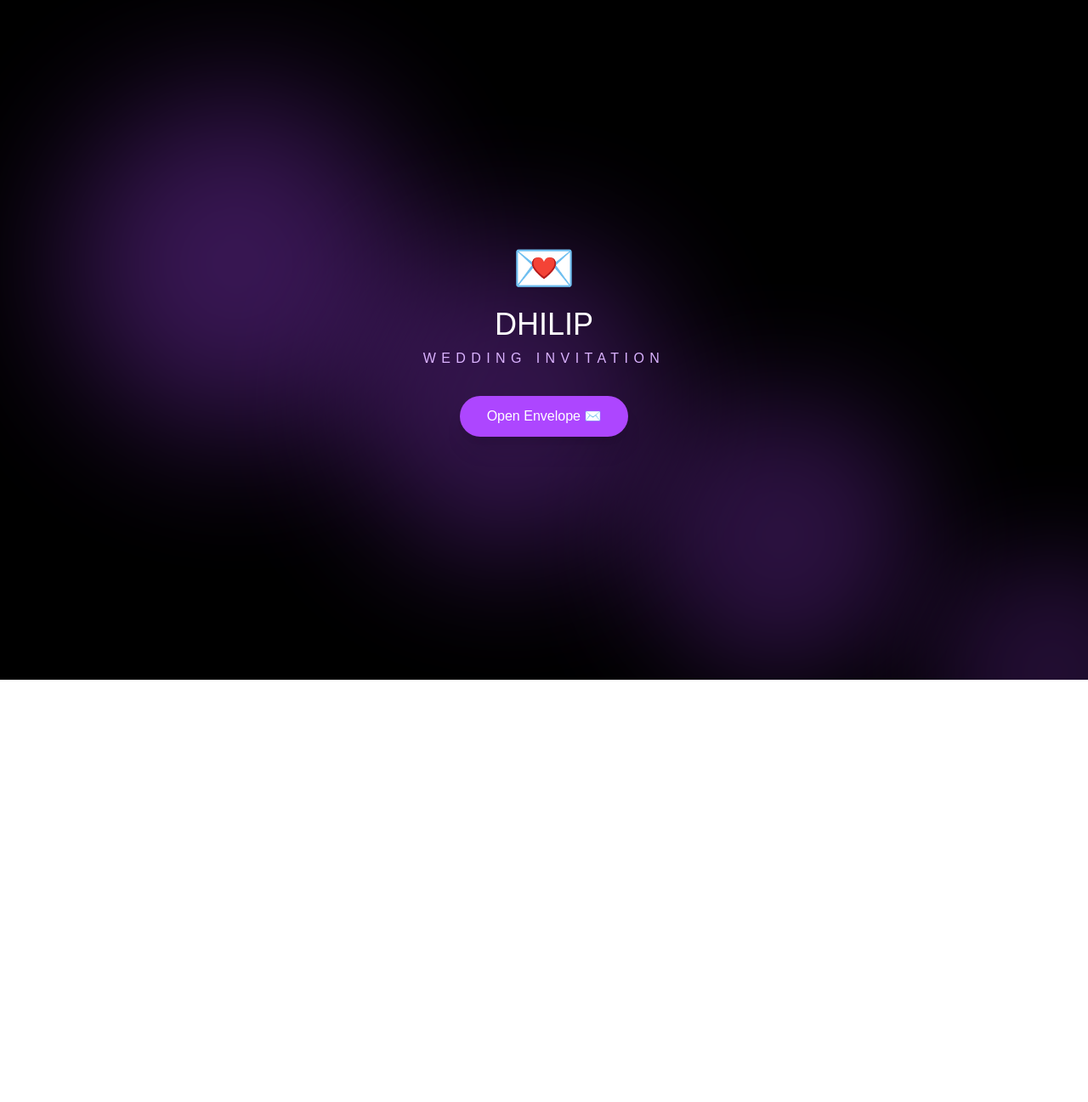
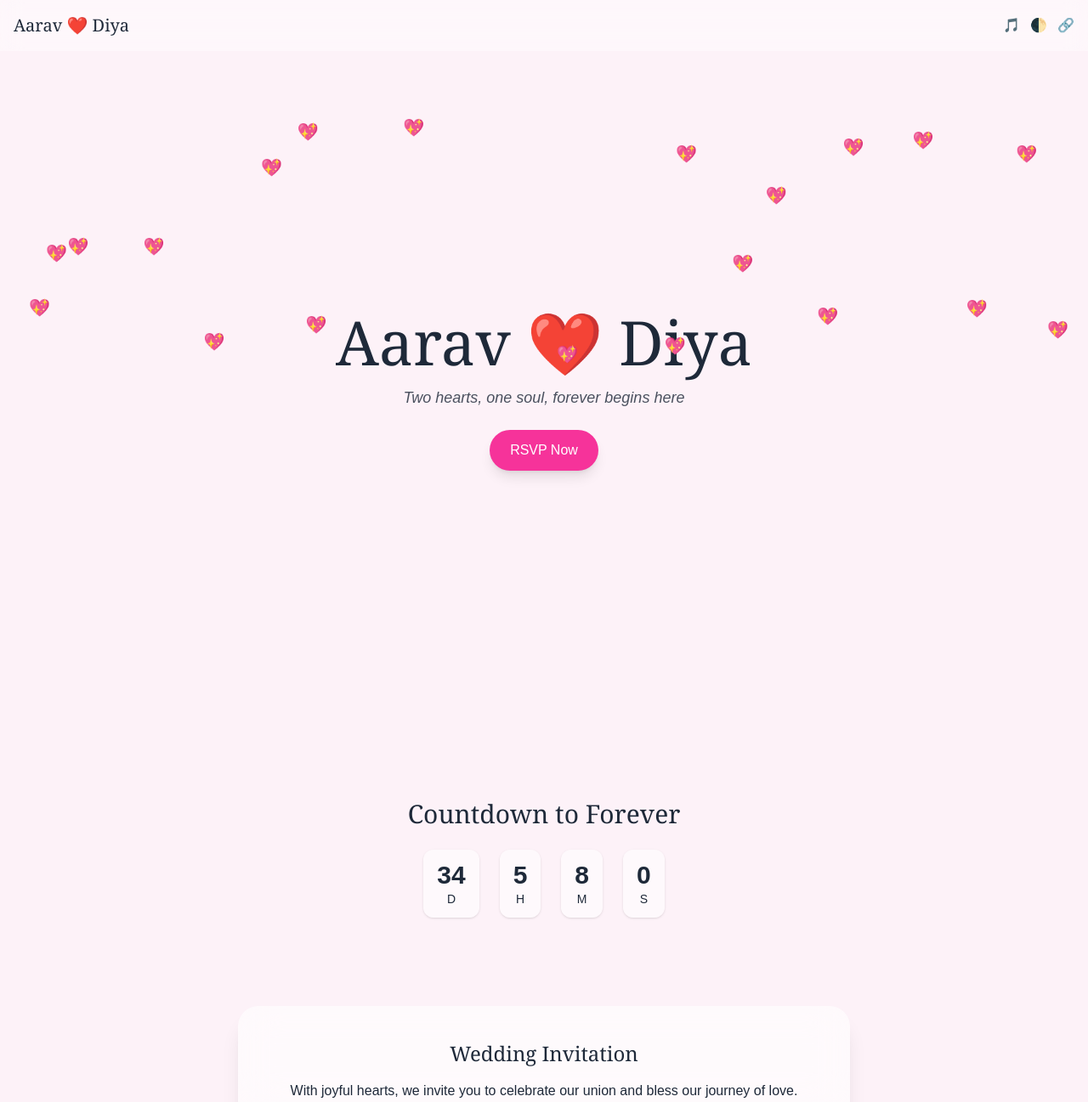
Before and after one commit to zearn-app/zshop, a Next.js app: page /wedding in a window 1280 px wide. Shown: the top 1297 px of the page at 85% size. Before the commit the page ends 800 px from the top, so only its background shows below. Built offline with nearby package versions, Linux system fonts and the light colour scheme.

Commit message:
Update page.tsx

```diff
--- a/app/wedding/page.tsx
+++ b/app/wedding/page.tsx
@@ -1,288 +1,238 @@
 "use client";
 
-import React, { useState, useEffect, useRef } from "react";
-import { motion, AnimatePresence, Variants } from "framer-motion";
+import React, { useEffect, useRef, useState } from "react";
+import { motion, AnimatePresence } from "framer-motion";
 
-// --- CONFIG ---
+// ---------------- CONFIG ----------------
 const weddingDate = new Date("2026-05-20T10:00:00");
 
-const quotes = [
-  "Two hearts, one soul 💜",
-  "A journey of love begins 💍",
-  "Together forever ♾️",
-  "Love brought us here 💖",
-  "Forever starts with you ✨",
+const couple = {
+  bride: "Diya",
+  groom: "Aarav",
+};
+
+const gallery = [
+  "/w1.jpg",
+  "/w2.jpg",
+  "/w3.jpg",
+  "/w4.jpg",
 ];
 
-const MUSIC_URL = "/anba-va-en-anba-va.mp3";
+const timeline = [
+  { title: "We Met", desc: "A beautiful coincidence turned destiny." },
+  { title: "First Talk", desc: "Endless conversations began." },
+  { title: "Love Grew", desc: "Every moment became special." },
+  { title: "Forever", desc: "Now we begin our forever." },
+];
 
-// --- ANIMATIONS ---
-const fadeContainer: Variants = {
-  hidden: { opacity: 0 },
-  visible: { opacity: 1, transition: { staggerChildren: 0.2 } },
+// ---------------- UTIL ----------------
+function getTimeLeft() {
+  const diff = weddingDate.getTime() - Date.now();
+  return {
+    d: Math.max(0, Math.floor(diff / (1000 * 60 * 60 * 24))),
+    h: Math.max(0, Math.floor((diff / (1000 * 60 * 60)) % 24)),
+    m: Math.max(0, Math.floor((diff / (1000 * 60)) % 60)),
+    s: Math.max(0, Math.floor((diff / 1000) % 60)),
   };
-
-// --- CINEMATIC INTRO ---
-function CinematicIntro({ onEnter }: { onEnter: () => void }) {
-  return (
-    <motion.div
-      className="fixed inset-0 z-[100] bg-black flex items-center justify-center overflow-hidden"
-      initial={{ opacity: 1 }}
-      animate={{ opacity: 1 }}
-    >
-      {[...Array(4)].map((_, i) => (
-        <motion.div
-          key={i}
-          className="absolute w-[300px] h-[300px] rounded-full bg-purple-500 blur-3xl"
-          style={{
-            top: `${20 + i * 20}%`,
-            left: `${10 + i * 25}%`,
-          }}
-          animate={{
-            scale: [0.8, 1.4, 0.8],
-            opacity: [0.15, 0.35, 0.15],
-          }}
-          transition={{
-            duration: 4,
-            repeat: Infinity,
-            delay: i * 0.4,
-          }}
-        />
-      ))}
-
-      {/* ENVELOPE STAGE */}
-      <motion.div className="text-center z-10">
-        <motion.div
-          initial={{ scale: 0.8, rotate: -5 }}
-          animate={{ scale: 1, rotate: 0 }}
-          className="text-6xl"
-        >
-          💌
-        </motion.div>
-
-        <motion.h1 className="text-white text-4xl mt-4 font-light">
-          DHILIP
-        </motion.h1>
-
-        <motion.div className="text-purple-300 mt-2 tracking-[0.4em]">
-          WEDDING INVITATION
-        </motion.div>
-
-        {/* OPEN BUTTON */}
-        <motion.button
-          onClick={onEnter}
-          className="mt-8 px-8 py-3 bg-purple-500 hover:bg-purple-600 text-white rounded-full shadow-xl"
-          whileTap={{ scale: 0.95 }}
-        >
-          Open Envelope ✉️
-        </motion.button>
-      </motion.div>
-    </motion.div>
-  );
 }
 
-// --- GLOW ---
-function Glow() {
-  return (
-    <motion.div
-      initial={{ opacity: 0 }}
-      animate={{ opacity: [0.2, 0.6, 0.2] }}
-      transition={{ duration: 4, repeat: Infinity }}
-      className="fixed w-32 h-32 bg-purple-300 rounded-full blur-3xl z-0"
-      style={{
-        top: `${Math.random() * 100}%`,
-        left: `${Math.random() * 100}%`,
-      }}
-    />
-  );
-}
-
-// --- PETAL ---
-function Petal() {
-  const left = Math.random() * 100;
-
-  return (
-    <motion.div
-      initial={{ y: -50, opacity: 0 }}
-      animate={{ y: "110vh", opacity: 1 }}
-      transition={{ duration: 7, ease: "linear" }}
-      className="fixed top-0 text-pink-300 z-40"
-      style={{ left: `${left}%` }}
-    >
-      🌸
-    </motion.div>
-  );
-}
-
-// --- MAIN ---
-export default function WeddingInvitation() {
-  const [screen, setScreen] = useState<"intro" | "open" | "main">("intro");
-
-  const [timeLeft, setTimeLeft] = useState({ d: 0, h: 0, m: 0, s: 0 });
-  const [quoteIndex, setQuoteIndex] = useState(0);
-
-  const [opened, setOpened] = useState(false);
-  const [showPetals, setShowPetals] = useState(false);
+// ---------------- MAIN ----------------
+export default function WeddingPage() {
+  const [time, setTime] = useState(getTimeLeft());
+  const [music, setMusic] = useState(false);
+  const [theme, setTheme] = useState("light");
+  const [rsvp, setRsvp] = useState(false);
 
   const audioRef = useRef<HTMLAudioElement>(null);
 
-  // --- ENTER ---
-  const enterSite = () => {
-    setScreen("open"); // envelope stage
-    setTimeout(() => setScreen("main"), 1200); // cinematic zoom delay
-  };
-
-  // --- EFFECTS ---
   useEffect(() => {
-    const interval = setInterval(() => {
-      const diff = weddingDate.getTime() - Date.now();
-      if (diff <= 0) return;
-
-      setTimeLeft({
-        d: Math.floor(diff / (1000 * 60 * 60 * 24)),
-        h: Math.floor((diff / (1000 * 60 * 60)) % 24),
-        m: Math.floor((diff / (1000 * 60)) % 60),
-        s: Math.floor((diff / 1000) % 60),
-      });
-    }, 1000);
-
-    return () => clearInterval(interval);
+    const t = setInterval(() => setTime(getTimeLeft()), 1000);
+    return () => clearInterval(t);
   }, []);
 
   useEffect(() => {
-    const interval = setInterval(() => {
-      setQuoteIndex((prev) => (prev + 1) % quotes.length);
-    }, 4200);
+    if (!audioRef.current) return;
+    music ? audioRef.current.play().catch(() => {}) : audioRef.current.pause();
+  }, [music]);
 
-    return () => clearInterval(interval);
-  }, []);
-
-  // --- OPEN INVITATION ---
-  const openInvitation = () => {
-    setOpened(true);
-    setShowPetals(true);
-
-    setTimeout(() => {
-      if (audioRef.current) {
-        audioRef.current.volume = 0;
-        audioRef.current.play().catch(() => {});
-
-        let vol = 0;
-        const fade = setInterval(() => {
-          if (vol >= 1) return clearInterval(fade);
-          vol += 0.05;
-          audioRef.current!.volume = vol;
-        }, 100);
-      }
-    }, 500);
+  const share = async () => {
+    try {
+      await navigator.share({
+        title: "Wedding Invitation",
+        text: `${couple.groom} ❤️ ${couple.bride} Wedding Invitation`,
+        url: window.location.href,
+      });
+    } catch {}
   };
 
-  const title = "Dhilip & Partner";
+  return (
+    <div className={theme === "dark" ? "bg-black text-white" : "bg-pink-50 text-gray-800"}>
+      {/* BACKGROUND */}
+      <div className="fixed inset-0 -z-10 bg-gradient-to-br from-pink-100 via-purple-100 to-rose-100" />
 
-  return (
-    <div className="min-h-screen relative overflow-hidden bg-gradient-to-br from-pink-50 via-purple-50 to-purple-100 text-gray-800">
+      {/* FLOATING HEARTS */}
+      {Array.from({ length: 20 }).map((_, i) => (
+        <motion.div
+          key={i}
+          className="fixed text-pink-300 text-xl"
+          initial={{ y: "100vh", x: Math.random() * 100 + "vw" }}
+          animate={{ y: "-10vh" }}
+          transition={{ duration: 10 + Math.random() * 10, repeat: Infinity }}
+        >
+          💖
+        </motion.div>
+      ))}
 
-      {/* INTRO */}
+      {/* TOP BAR */}
+      <div className="flex justify-between p-4 backdrop-blur-md bg-white/40 sticky top-0 z-50">
+        <h1 className="font-serif text-xl">
+          {couple.groom} ❤️ {couple.bride}
+        </h1>
+
+        <div className="flex gap-3">
+          <button onClick={() => setMusic(!music)}>🎵</button>
+          <button onClick={() => setTheme(theme === "light" ? "dark" : "light")}>🌓</button>
+          <button onClick={share}>🔗</button>
+        </div>
+      </div>
+
+      <audio ref={audioRef} loop>
+        <source src="/music.mp3" />
+      </audio>
+
+      {/* HERO */}
+      <section className="h-screen flex flex-col items-center justify-center text-center px-4">
+        <motion.h1
+          initial={{ opacity: 0, y: 30 }}
+          animate={{ opacity: 1, y: 0 }}
+          className="text-5xl md:text-7xl font-serif"
+        >
+          {couple.groom} ❤️ {couple.bride}
+        </motion.h1>
+
+        <p className="mt-4 text-lg italic opacity-80">
+          Two hearts, one soul, forever begins here
+        </p>
+
+        <motion.button
+          whileHover={{ scale: 1.05 }}
+          onClick={() => setRsvp(true)}
+          className="mt-6 px-6 py-3 rounded-full bg-pink-500 text-white shadow-lg"
+        >
+          RSVP Now
+        </motion.button>
+      </section>
+
+      {/* COUNTDOWN */}
+      <section className="py-20 text-center">
+        <h2 className="text-3xl font-serif mb-6">Countdown to Forever</h2>
+
+        <div className="flex justify-center gap-6 text-2xl">
+          {Object.entries(time).map(([k, v]) => (
+            <div key={k} className="bg-white/60 px-4 py-3 rounded-xl shadow">
+              <div className="text-3xl font-bold">{v}</div>
+              <div className="text-sm uppercase">{k}</div>
+            </div>
+          ))}
+        </div>
+      </section>
+
+      {/* INVITATION */}
+      <section className="max-w-3xl mx-auto p-6">
+        <div className="backdrop-blur-xl bg-white/60 p-10 rounded-3xl shadow-xl text-center">
+          <h2 className="text-2xl font-serif mb-4">Wedding Invitation</h2>
+          <p>
+            With joyful hearts, we invite you to celebrate our union and bless our journey of love.
+          </p>
+        </div>
+      </section>
+
+      {/* EVENT DETAILS */}
+      <section className="py-20 text-center">
+        <h2 className="text-3xl font-serif mb-6">Event Details</h2>
+
+        <div className="flex flex-col md:flex-row justify-center gap-6">
+          <div className="bg-white/70 p-6 rounded-2xl shadow">
+            📅 20 May 2026
+          </div>
+          <div className="bg-white/70 p-6 rounded-2xl shadow">
+            ⏰ 10:00 AM
+          </div>
+          <div className="bg-white/70 p-6 rounded-2xl shadow">
+            📍 Wedding Hall, Tamil Nadu
+          </div>
+        </div>
+      </section>
+
+      {/* GALLERY */}
+      <section className="py-20 px-6">
+        <h2 className="text-3xl text-center font-serif mb-10">Gallery</h2>
+
+        <div className="grid grid-cols-2 md:grid-cols-4 gap-4">
+          {gallery.map((img, i) => (
+            <motion.img
+              key={i}
+              src={img}
+              className="rounded-2xl shadow-lg hover:scale-105 transition-transform"
+            />
+          ))}
+        </div>
+      </section>
+
+      {/* LOVE STORY */}
+      <section className="py-20 max-w-3xl mx-auto">
+        <h2 className="text-3xl text-center font-serif mb-10">Our Story</h2>
+
+        <div className="space-y-6">
+          {timeline.map((t, i) => (
+            <motion.div
+              key={i}
+              initial={{ opacity: 0, x: i % 2 === 0 ? -50 : 50 }}
+              whileInView={{ opacity: 1, x: 0 }}
+              className="bg-white/60 p-6 rounded-xl shadow"
+            >
+              <h3 className="font-bold">{t.title}</h3>
+              <p>{t.desc}</p>
+            </motion.div>
+          ))}
+        </div>
+      </section>
+
+      {/* FOOTER */}
+      <footer className="text-center py-10 opacity-70">
+        Made with 💖 for a beautiful beginning
+      </footer>
+
+      {/* RSVP MODAL */}
       <AnimatePresence>
-        {screen === "intro" && (
-          <CinematicIntro onEnter={enterSite} />
-        )}
-      </AnimatePresence>
-
-      {/* ENVELOPE TRANSITION SCREEN */}
-      {screen === "open" && (
+        {rsvp && (
           <motion.div
-          className="fixed inset-0 flex items-center justify-center bg-black z-50"
-          initial={{ opacity: 1 }}
+            className="fixed inset-0 bg-black/50 flex items-center justify-center"
+            initial={{ opacity: 0 }}
             animate={{ opacity: 1 }}
+            exit={{ opacity: 0 }}
           >
             <motion.div
-            initial={{ scale: 0.5, rotateX: 80, opacity: 0 }}
-            animate={{ scale: 1, rotateX: 0, opacity: 1 }}
-            transition={{ duration: 1 }}
-            className="text-6xl"
+              className="bg-white p-8 rounded-2xl w-80 text-center"
+              initial={{ scale: 0.8 }}
+              animate={{ scale: 1 }}
             >
-            📜 Opening Letter...
+              <h2 className="text-xl mb-4">RSVP</h2>
+              <input className="border p-2 w-full mb-3" placeholder="Your Name" />
+              <button className="bg-pink-500 text-white px-4 py-2 rounded-full w-full">
+                Confirm
+              </button>
+
+              <button
+                onClick={() => setRsvp(false)}
+                className="mt-3 text-sm opacity-70"
+              >
+                Close
+              </button>
             </motion.div>
           </motion.div>
         )}
-
-      {/* MAIN */}
-      {screen === "main" && (
-        <>
-          {Array.from({ length: 6 }).map((_, i) => (
-            <Glow key={i} />
-          ))}
-
-          {showPetals &&
-            Array.from({ length: 25 }).map((_, i) => <Petal key={i} />)}
-
-          <audio ref={audioRef} loop>
-            <source src={MUSIC_URL} />
-          </audio>
-
-          {/* INVITATION CARD */}
-          <section className="h-screen flex items-center justify-center text-center">
-            {!opened ? (
-              <motion.div
-                onClick={openInvitation}
-                initial={{ scale: 0.8, opacity: 0 }}
-                animate={{ scale: 1, opacity: 1 }}
-                className="cursor-pointer bg-white p-16 rounded-3xl shadow-2xl"
-              >
-                <div className="text-6xl">💌</div>
-                <h2 className="text-purple-600">Tap to Open Invitation</h2>
-              </motion.div>
-            ) : (
-              <motion.div
-                initial={{ scale: 0.6, opacity: 0 }}
-                animate={{ scale: 1, opacity: 1 }}
-                transition={{
-                  duration: 1,
-                  type: "spring",
-                }}
-                className="bg-white p-10 rounded-3xl shadow-xl max-w-xl w-full"
-              >
-                {/* PAPER UNFOLD EFFECT */}
-                <motion.div
-                  initial={{ scaleY: 0 }}
-                  animate={{ scaleY: 1 }}
-                  transition={{ duration: 0.8 }}
-                  className="origin-top"
-                >
-                  <h1 className="text-4xl text-purple-800 mb-4">
-                    {title}
-                  </h1>
-
-                  <p className="text-purple-600 mb-4">
-                    With blessings of our families
-                  </p>
-
-                  <h2 className="text-2xl text-purple-700 mb-4">
-                    Dhilip 💜 Partner
-                  </h2>
-
-                  <motion.p
-                    key={quoteIndex}
-                    initial={{ opacity: 0, y: 10 }}
-                    animate={{ opacity: 1, y: 0 }}
-                    className="text-purple-500"
-                  >
-                    {quotes[quoteIndex]}
-                  </motion.p>
-
-                  <div className="mt-6 flex justify-center gap-4">
-                    <div>{timeLeft.d}D</div>
-                    <div>{timeLeft.h}H</div>
-                    <div>{timeLeft.m}M</div>
-                    <div>{timeLeft.s}S</div>
-                  </div>
-                </motion.div>
-              </motion.div>
-            )}
-          </section>
-        </>
-      )}
+      </AnimatePresence>
     </div>
   );
 }
```
Lines whose indentation alone changed are shown as unchanged.
